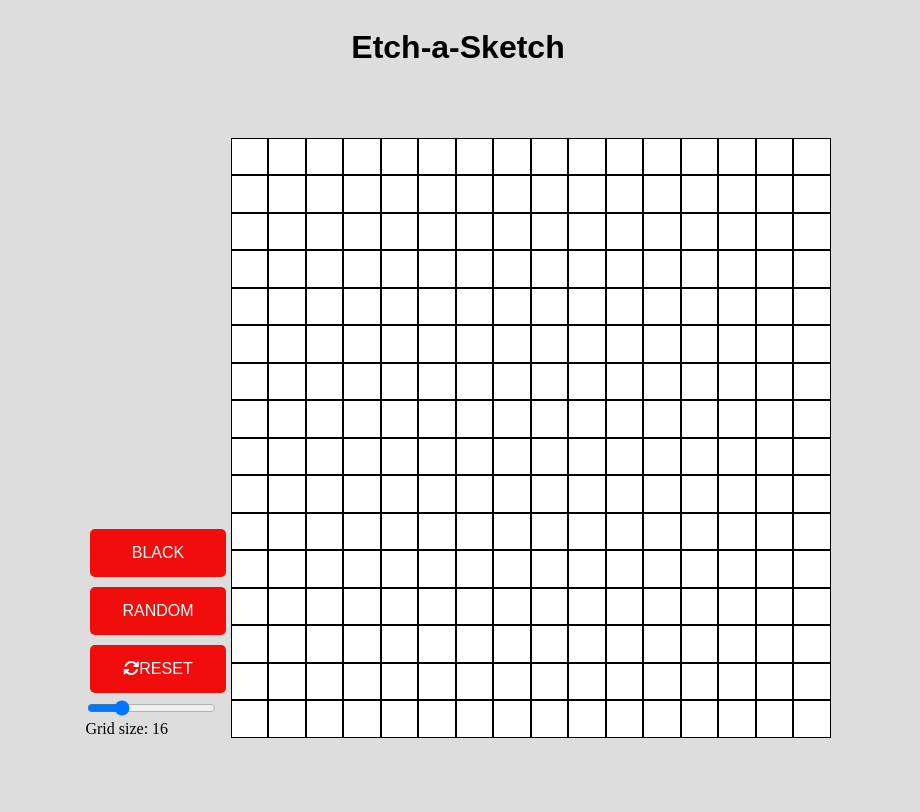
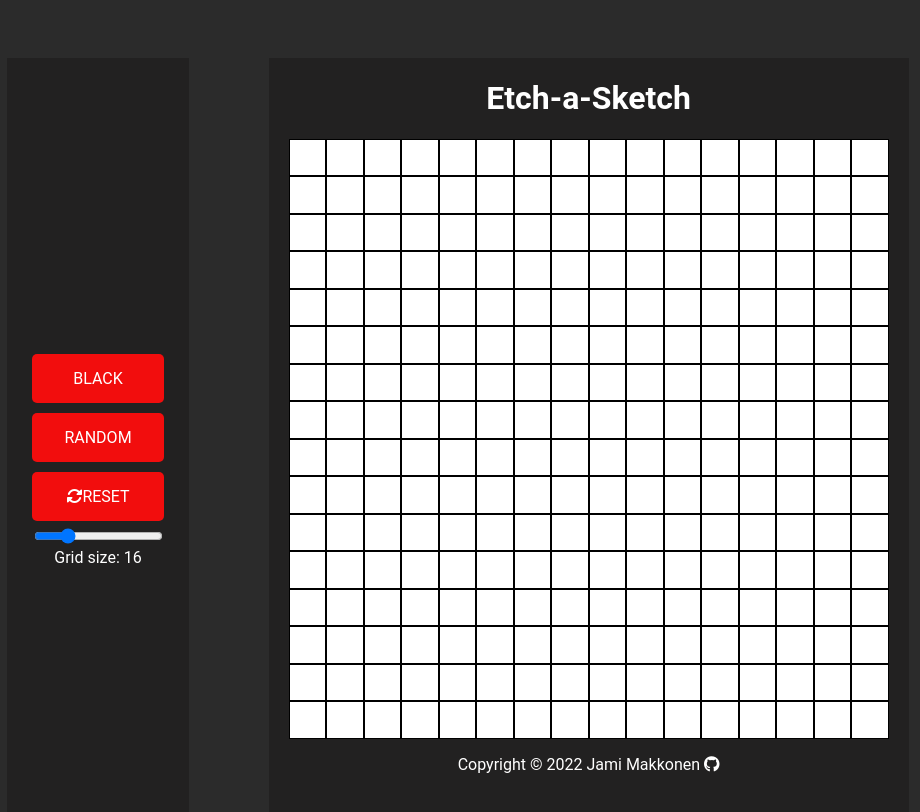
Before and after one commit to jamzu98/Etch-a-Sketch, a plain HTML site: page index.html in a window 1280 px wide. Shown: the whole page, without its empty margins (182-1102 px from the left). Drawn offline with Linux system fonts and the light colour scheme.

Commit message:
Updated the UI

```diff
--- a/index.html
+++ b/index.html
@@ -10,7 +10,6 @@
     <title>Etch-a-Sketch</title>
 </head>
 <body>
-    <h1>Etch-a-Sketch</h1>
     <div class="main">
         <div class="uicontainer">
             <button type="button" name="blackButton" class="blackButton button">BLACK</button>
@@ -22,8 +21,12 @@
             </div>
             <label for="gridSlider" class="gridSizeLabel">Grid size: <span class="gridSizeSpan"></span></span></label>
         </div>
-        <div class="container">
+        <div class="containerAndHeader">
+            <h1>Etch-a-Sketch</h1>
+            <div class="container">
 
+            </div>
+            <p class="copyrightNotice copyrightInfo">Copyright © <span class="copyrightYear copyrightInfo"></span> Jami Makkonen <i class="fa-brands fa-github"></i></p>
         </div>
 
     </div>
--- a/javascript.js
+++ b/javascript.js
@@ -3,6 +3,7 @@ const mySlider = document.querySelector('.slider');
 const gridSizeSpan = document.querySelector('.gridSizeSpan');
 const blackButton = document.querySelector('.blackButton');
 const randomButton = document.querySelector('.randomButton');
+const copyrightYear = document.querySelector('.copyrightYear');
 
 let colorMode = 0;
 
@@ -49,6 +50,8 @@ mySlider.onchange = function() {
     getGridSize();
 }
 
+copyrightYear.textContent = new Date().getFullYear();
+
 function startApp() {
     drawGrid (16,16);
 }
--- a/style.css
+++ b/style.css
@@ -1,15 +1,21 @@
+* {
+    color: white;
+    font-family: Roboto, sans-serif;
+}
+
 body {
-    background-color: #dddddd;
+    background-color: #2b2b2b;
     display: flex;
     flex-direction: column;
     justify-content: center;
     align-items: center;
     min-height: 80vh;
+    text-align: center;
 }
 
 h1 {
-    font-family: sans-serif;
     font-size: 32px;
+    color: white;
 }
 
 .main {
@@ -24,7 +30,19 @@ h1 {
 .uicontainer {
     display: flex;
     flex-direction: column;
-    justify-content: flex-end;
+    justify-content: center;
+    margin-right: 10vh;
+    background-color: #222121;
+    height: 800px;
+    width: auto;
+    padding: 0 20px 0 20px;
+}
+
+.containerAndHeader {
+    background-color: #222121;
+    height: 800px;
+    width: auto;
+    padding: 0 20px 0 20px;
 }
 
 .container {
@@ -54,3 +72,17 @@ h1 {
 .button:active {
     background-color: #a00000;
 }
+
+.fa-github:hover {
+    color: #f20d0d;
+    animation-name: barrelRoll;
+    animation-duration: 1s;
+    animation-iteration-count: infinite;
+}
+
+@keyframes barrelRoll {
+    100% {
+        -webkit-transform: rotate(360deg);
+        transform:rotate(360deg);
+    }
+}
```
